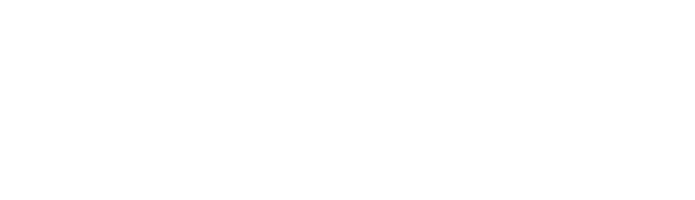
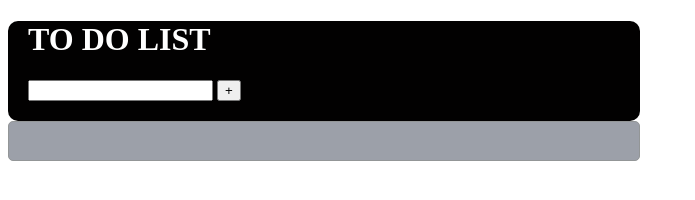
Before and after one commit to BudigaiNatalia/to_do_list, a plain HTML site: page index.html in a window 1280 px wide. Shown: the whole page, without its empty margins (0-695 px from the left). Drawn offline with Linux system fonts and the light colour scheme.

Commit message:
Am adaugat style.css pentru clasele input_container si list_container

```diff
--- a/index.html
+++ b/index.html
@@ -3,8 +3,19 @@
 <head>
     <meta charset="UTF-8">
     <title>Title</title>
+    <link rel="stylesheet" href="style.css">
 </head>
 <body>
 
+
+<div class="container">
+    <div class="input_container">
+    <h1 class="title">TO DO LIST</h1>
+        <input type="text">
+        <button>+</button>
+    </div>
+    <div class="list_container"></div>
+</div>
+
 </body>
 </html>
--- /dev/null
+++ b/style.css
@@ -0,0 +1,33 @@
+* {
+    box-sizing: border-box;
+}
+.title{
+    color: white;
+}
+
+.input_container {
+    border-radius: 10px;
+    height: 100px;
+    width: 50%;
+    position: relative;
+    background-color: #020101;
+    padding: 0px 20px;
+    margin-top: 10px;
+    align-items:center ;
+
+
+
+}
+.list_container{
+    border-radius: 5px;
+    align-items: center;
+    justify-content: space-between;
+    border: 1px solid #939697;
+    cursor: pointer;
+    background-color: rgba(37, 46, 66, 0.45);
+    height: 40px;
+    width : 50%;
+    margin-bottom: 8px;
+    padding: 5px 10px;
+    display: flex;
+}
```
